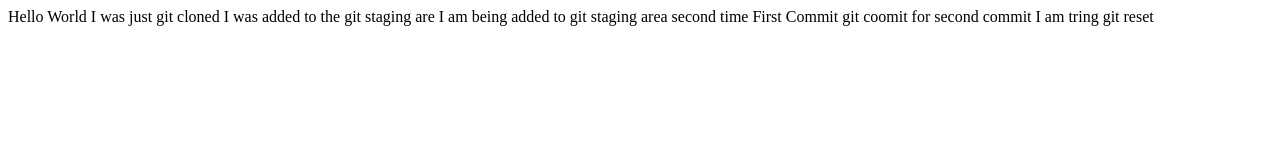
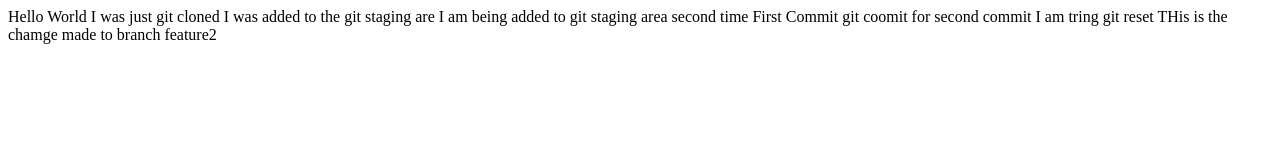
Before and after one commit to joshiatharv1/Learning_Devops, a plain HTML site: page index.html in a window 1280 px wide. Drawn offline with Linux system fonts and the light colour scheme.

Commit message:
Pushing to branch feature 2

```diff
--- a/index.html
+++ b/index.html
@@ -12,5 +12,7 @@
     First Commit
     git coomit for second commit
     I am tring git reset
+
+    THis is the chamge made to branch feature2
 </body>
 </html>
```
